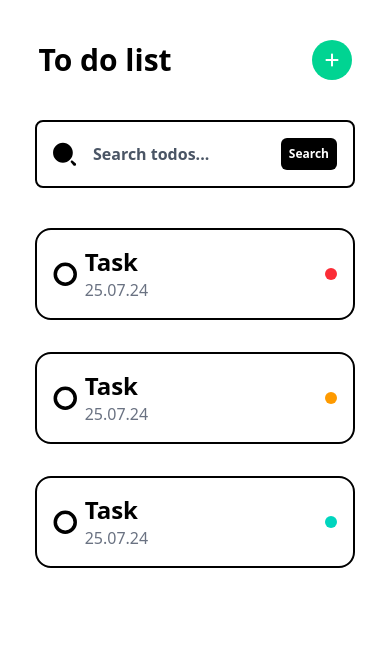
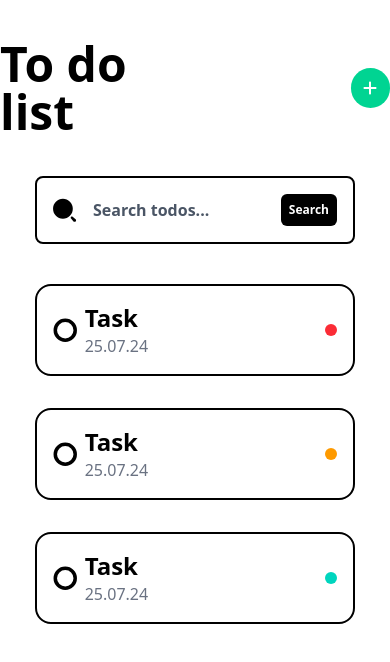
Before and after one commit to gbeatrice24/ToDo, a Vue app: page / in a window 390 px wide. Shown: the top 662 px of the page. Built offline with nearby package versions, Linux system fonts and the light colour scheme.

Commit message:
ITL-5: design tweaks

```diff
--- a/src/layout/MainLayout.vue
+++ b/src/layout/MainLayout.vue
@@ -2,10 +2,10 @@
     <div class="min-h-screen space-y-10">
         <TodoHeader @onAddTask="handleAddTask" />
 
-        <SearchTodo @onSearch="handleSearch" />
+        <SearchTodo v-if="!isEmpty" @onSearch="handleSearch" />
 
         <div class="flex justify-center items-center">
-            <img v-if="isEmpty" class="max-w-xs mx-auto" src="../assets/NoTodos.png" alt="NoTodos" />
+            <img v-if="isEmpty" class="" src="../assets/NoTodos.svg" alt="NoTodos" />
             <TransitionGroup tag="div" class="flex flex-col gap-8" name="list">
                 <TaskCard v-for="task in filteredTasks" :key="task.id" :task="task"
                     :class="task.done === true ? 'order-last' : 'order-first'" @onComplete="handleDoneClicked"
--- a/src/layout/TodoHeader.vue
+++ b/src/layout/TodoHeader.vue
@@ -1,7 +1,7 @@
 <template>
     <div class="flex justify-center items-center pt-10 max-w-screen">
         <div class="flex items-center space-x-35">
-            <h1 class="font-semibold text-black text-3xl md:text-6xl">To do list</h1>
+            <h1 class="font-semibold text-black text-5xl md:text-6xl">To do list</h1>
             <button
                 class="flex items-center justify-center bg-emerald-400 text-white rounded-full w-10 h-10 md:w-12 md:h-12"
                 @click="$emit('onAddTask')">
```
Also changed, not shown: src/assets/NoTodos.svg (added), src/assets/notodos.png (deleted).
